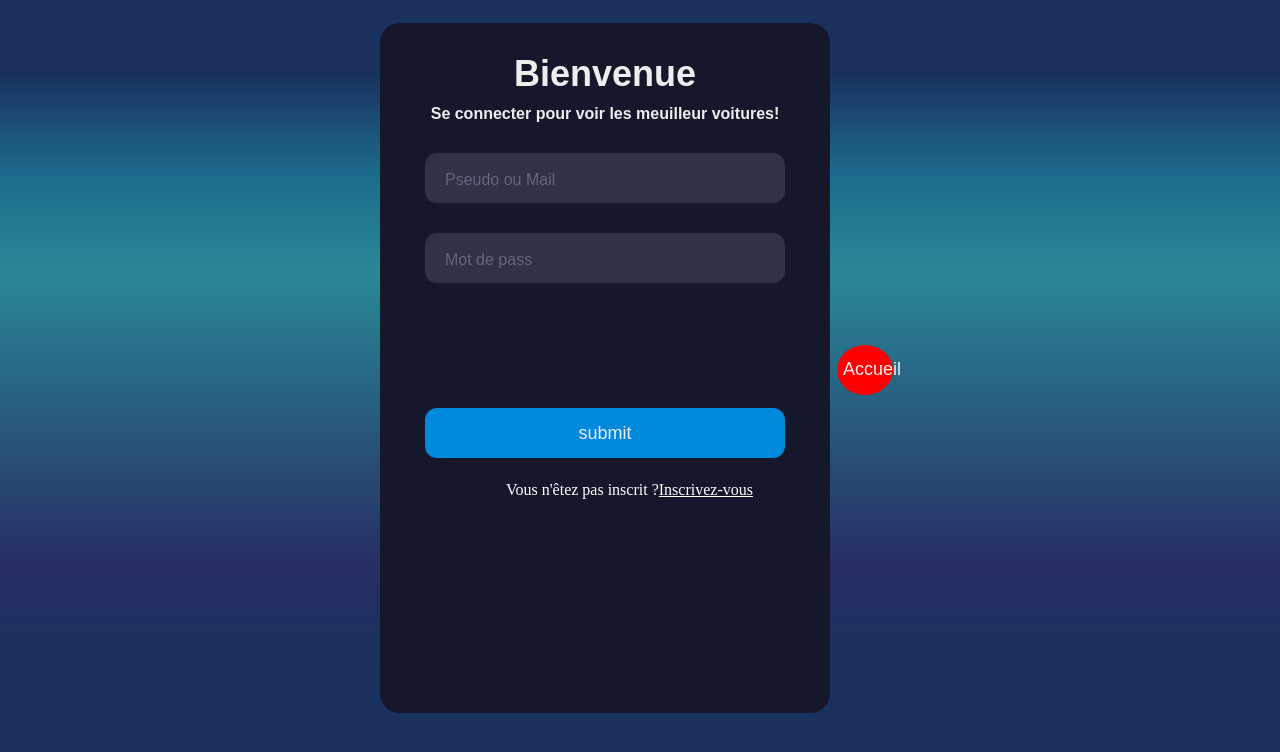
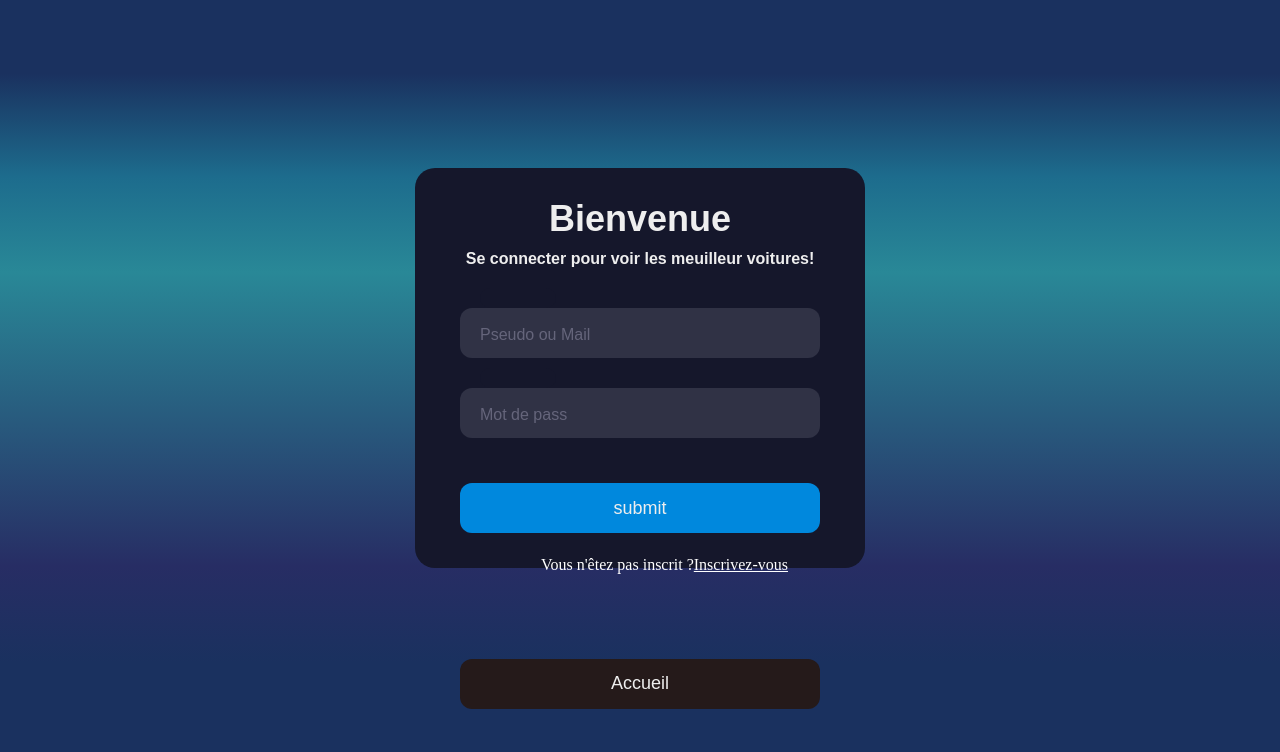
Before and after one commit to Hourani963/PWebProjet-loactionVoitures, a PHP site: page /index.php?controle=clients&action=ident in a window 1280 px wide. Shown: the top 752 px of the page. Run offline with PHP 8.4, Linux system fonts and the light colour scheme.

Commit message:
améliorer l'affichage de ident et inscrire

```diff
--- a/controle/clients.php
+++ b/controle/clients.php
@@ -66,13 +66,8 @@
 
     if(count($_POST)== 0) require("./vue/site/inscrire.tpl");
     else{
-        if($pseudo=='' || $mdp==''){
-            $msg = 'Merci de remplir les champs nom et identifiant';
-            require('./vue/site/inscire.tpl');
-        }
-        else{
         if(verif_bd($pseudo, $mdp , $profil)){
-                $msg = "il y a déjà un autilisateur de même nom et identifiant";
+            $msg = "il y a déjà un autilisateur pseudo";
             require('./vue/site/inscrire.tpl');
         }
         else{
@@ -88,7 +83,6 @@
         }
     }
 }
-}
 
 
 function addFacture(){
--- a/modele/clientsBD.php
+++ b/modele/clientsBD.php
@@ -7,7 +7,7 @@
 		try {
 			$commande = $pdo->prepare($sql);
 			$commande->bindParam(':pseudo', $pseudo);
-			$commande->bindParam(':email', $email);
+			$commande->bindParam(':email', $pseudo);
             $commande->bindParam(':mdp', $mdp);
 			$bool = $commande->execute();
 			if ($bool) {
--- a/vue/site/accueilNAbon.tpl
+++ b/vue/site/accueilNAbon.tpl
@@ -7,12 +7,6 @@
 </head>
 <body>
 	<div><?php include "./vue/site/components/Menu.tpl" ?></div>
-
-
-	<div class="connectOrinscrit">
-		<a href="./index.php?controle=clients&action=ident"><button>Se connecter</button></a>
-		<a href="./index.php?controle=clients&action=inscrire"><button>S'inscrire</button></a>
-	</div>
 
 	<div class="slideshow-container">
 
--- a/vue/site/ident.tpl
+++ b/vue/site/ident.tpl
@@ -10,8 +10,10 @@
 
     <div class="form ident">
         <form action="./index.php?controle=clients&action=ident" method="POST">
+
             <div class="title">Bienvenue</div>
                 <div class="subtitle">Se connecter pour voir les meuilleur voitures!</div>
+                <div class="msg"> <?php echo $msg; ?> </div>
                 <div class="input-container ic1">
                     <input name="pseudo" class="input" type="text" placeholder=" " required/>
                     <div class="cut"></div>
@@ -21,19 +23,15 @@
                     <input name="mdp" class="input" type="password" placeholder=" " required/>
                     <div class="cut"></div>
                     <label for="mdp" class="placeholder">Mot de pass</label>
+                </div>
 
-            </div>
-            <div id ="m" > <?php echo $msg; ?> </div>
-            <div class="input-container ic2">
-
-                <div class="cut cut-short"></div>
-            </div>
             <a href="./index.php?controle=clients&action=ident"><button type="text" class="submit">submit</button></a>
 
         </form>
         <span class="returnInscrire">Vous n'êtez pas inscrit ?<a href="./index.php?controle=clients&action=inscrire">Inscrivez-vous</a></span>
+        <a href="./index.php?controle=clients&action=accueilNAbon"><button type="text" class="submit accueil">Accueil</button></a>
     </div>
-    <a href="./index.php?controle=clients&action=accueilNAbon"><button type="text" class="submit accueil">Accueil</button></a>
+
 
 
 </body>
--- a/vue/styleCSS/identInscrire.css
+++ b/vue/styleCSS/identInscrire.css
@@ -21,15 +21,18 @@
     height: 690px;
     width: 450px;
   }
+  .ident{
+    height: 50vh !important;
+  }
 
-  .form ident{
+
+  .form ident {
     background-color: #15172b;
     border-radius: 20px;
     box-sizing: border-box;
-    height: 590px;
+    height: 690px;
     width: 450px;
   }
-
   .title {
     text-align: center;
     color: #eee;
@@ -130,6 +133,11 @@
     text-align: center;
     width: 80%;
   }
+  .ident .submit {
+
+    margin-top: 10%;
+  }
+
   .submit:hover{
     background-color: rgb(0, 221, 92);
   }
@@ -142,10 +150,11 @@
     color: #eee;
   }
   .accueil{
-    background-color: red;
+    margin-top: auto;
+    background-color: rgb(37, 26, 26);
     position: relative;
     top: 10%;
-    border-radius: 50%;
+    border-radius: 12px;
   }
 .returnIdent {
   margin-top: 50px;
@@ -174,3 +183,9 @@
 .returnInscrire a:hover{
   color: #0088dd;
 }
+
+.msg{
+  padding-top: 10px;
+  text-align: center;
+  color: #dc2f55;
+}
```
Also changed, not shown: vue/site/components/Menu.tpl (+9 -4 lines), vue/site/inscrire.tpl (+5 -6 lines), vue/styleCSS/components/Menu.css (+3 -4 lines). Lines whose indentation alone changed are shown as unchanged.
